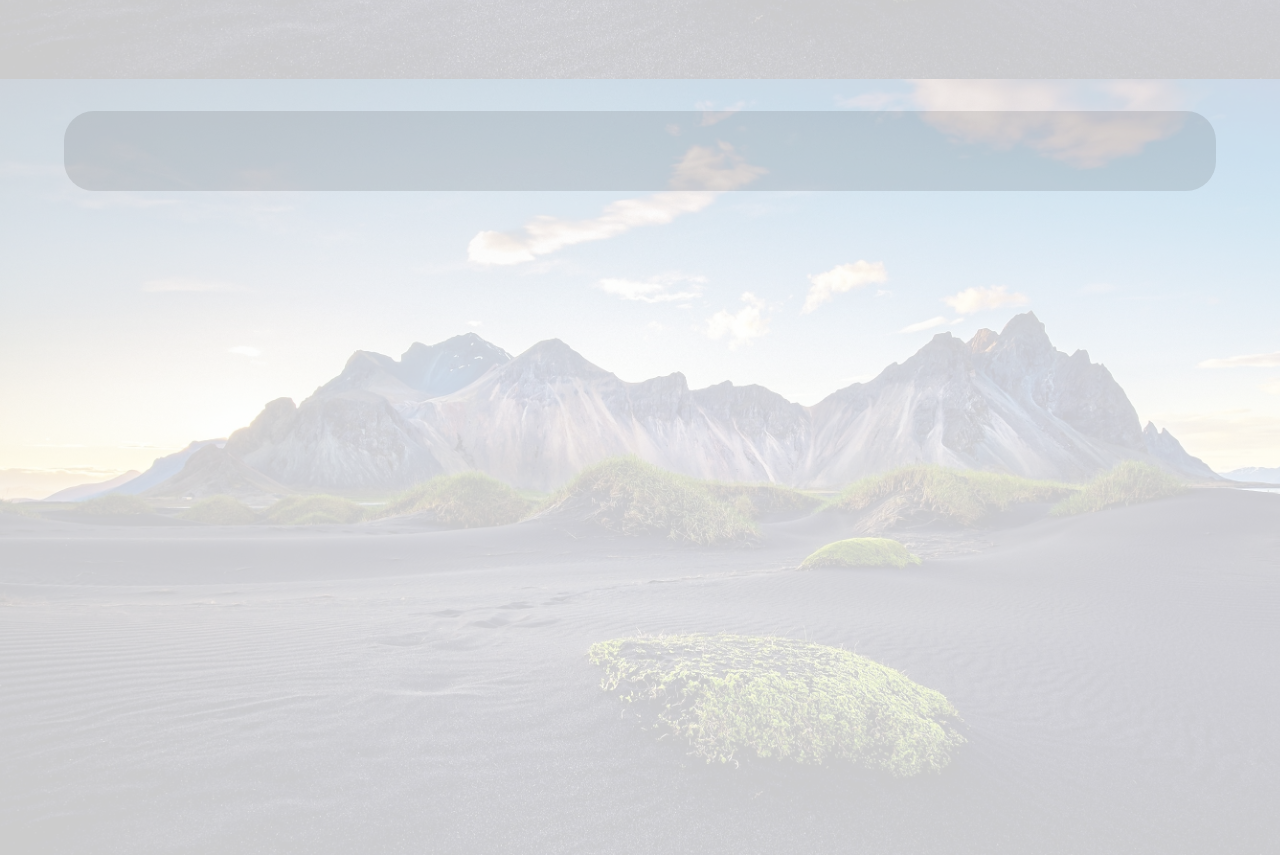
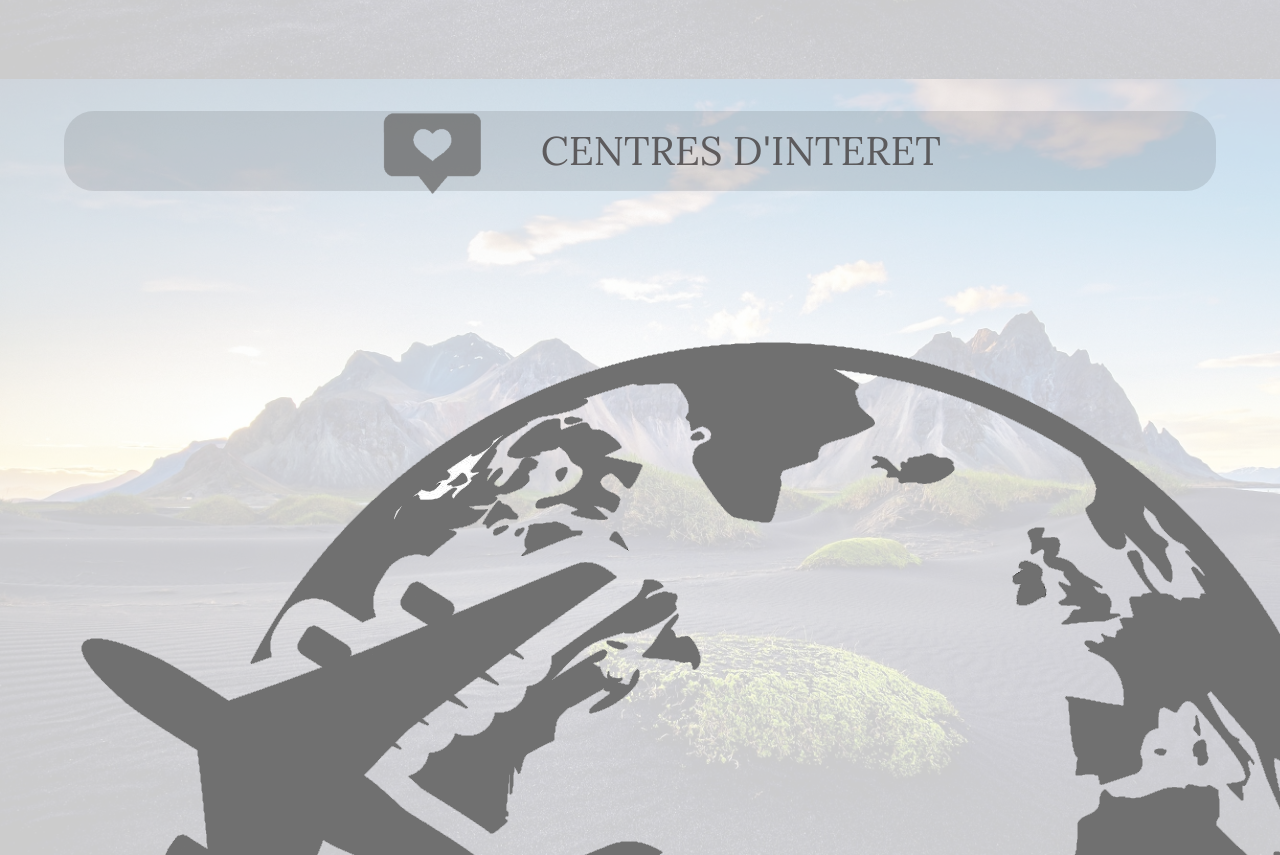
Before and after one commit to Taleoo/CVJulia, a plain HTML site: page index.html in a window 1280 px wide. Shown: the part 4633-5488 px from the top of the page. Drawn offline with nearby package versions, Linux system fonts and the light colour scheme.

Commit message:
stockage

```diff
--- a/index.html
+++ b/index.html
@@ -75,7 +75,19 @@
         <div class="vidlog"></div>
       </div>
       <div class="backDiv">
-        <div class="prez"></div>
+        <div class="prez">
+          <img src="resources/CI.png" alt="Centre D'intérêt">
+          <h1> CENTRES D'INTERET</h1>
+        </div>
+        <div class="test">
+          <img id="voyage" src="resources/CI_voyage.png" alt="voyage">
+          <img id="micro-a-bulle" src="resources/micro3.png" alt="micro à bulle">
+          <img id="guitare" src="resources/guitare.png" alt="guitare">
+          <img id="lecture" src="resources/lecture.png" alt="lecture">
+          <img id="rando" src="resources/rando.png" alt="rando">
+          <img id="muscu" src="resources/muscu.png" alt="muscu">
+        </div>
+
         <div id="contact"></div>
       </div>
     </div>
--- a/src/style.css
+++ b/src/style.css
@@ -125,3 +125,7 @@ border-radius: 20px;
   font-size: 2.5em;
   line-height: 2em;
 }
+
+.test{
+  flex-direction: row;
+}
```
